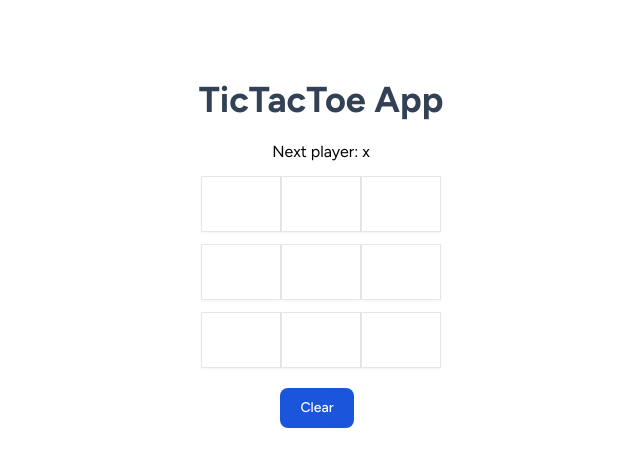
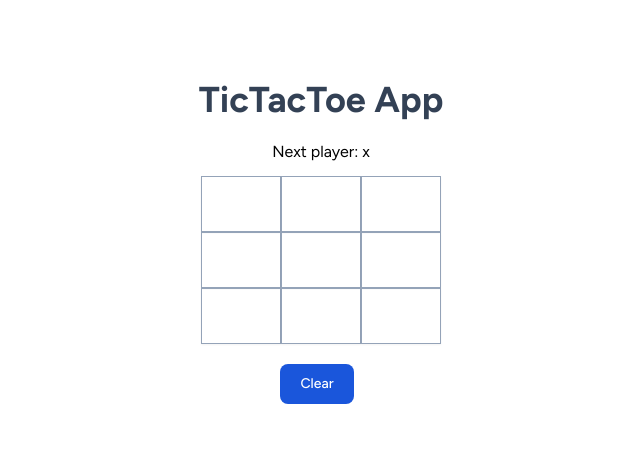
Before and after one commit to abelyoshuara/tictactoe-app, a React (Vite) app: page / in a window 1280 px wide. Shown: the top 466 px of the page, without its empty margins (319-959 px from the left). Built offline with nearby package versions, Linux system fonts and the light colour scheme.

Commit message:
highlight the squares that caused the win

```diff
--- a/src/components/Board.tsx
+++ b/src/components/Board.tsx
@@ -19,10 +19,10 @@ export default function Board({ xIsNext, squares, onPlay }: BoardProps) {
     onPlay(nextSquares);
   }
 
-  const winner: string | null = calculateWinner(squares);
+  const winner: [null | string, number[]] | null = calculateWinner(squares);
   let status: string;
-  if (winner) {
-    status = `Winner: ${winner}`;
+  if (winner !== null && winner[0]) {
+    status = `Winner: ${winner[0]}`;
   } else {
     status = `Next player: ${xIsNext ? "x" : "o"}`;
   }
@@ -32,14 +32,15 @@ export default function Board({ xIsNext, squares, onPlay }: BoardProps) {
       <div>
         <p className="text-center">{status}</p>
       </div>
-      <div className="border-collapse flex flex-col gap-y-3">
+      <div className="border-collapse flex flex-col">
         {[...Array(3)].map((_row, i) => (
-          <div key={i}>
+          <div key={i} className="flex">
             {[...Array(3)].map((_col, j) => (
               <Square
                 key={j}
                 value={squares[i * 3 + j]}
                 onSquareClick={() => handleClick(i * 3 + j)}
+                isWinner={winner !== null && winner[1].includes(i * 3 + j)}
               />
             ))}
           </div>
--- a/src/components/Square.tsx
+++ b/src/components/Square.tsx
@@ -1,12 +1,19 @@
 interface SquareProps {
   value: string | null;
   onSquareClick: () => void;
+  isWinner: boolean;
 }
 
-export default function Square({ value, onSquareClick }: SquareProps) {
+export default function Square({
+  value,
+  onSquareClick,
+  isWinner,
+}: SquareProps) {
   return (
     <button
-      className="px-5 leading-3 py-4 w-20 h-14 text-2xl border text-center shadow-sm"
+      className={`px-5 leading-3 py-4 w-20 h-14 text-2xl border border-slate-400 text-center shadow-sm ${
+        isWinner ? "bg-green-100" : ""
+      }`}
       onClick={onSquareClick}
     >
       {value}
--- a/src/utils/calculateWinner.tsx
+++ b/src/utils/calculateWinner.tsx
@@ -1,7 +1,7 @@
 export default function calculateWinner(
   squares: string[] | null[],
-): null | string {
-  const lines = [
+): [null | string, number[]] | null {
+  const lines: number[][] = [
     [0, 1, 2],
     [3, 4, 5],
     [6, 7, 8],
@@ -16,7 +16,7 @@ export default function calculateWinner(
     const [a, b, c] = lines[i];
 
     if (squares[a] && squares[a] === squares[b] && squares[a] === squares[c]) {
-      return squares[a];
+      return [squares[a], lines[i]];
     }
   }
 
```
